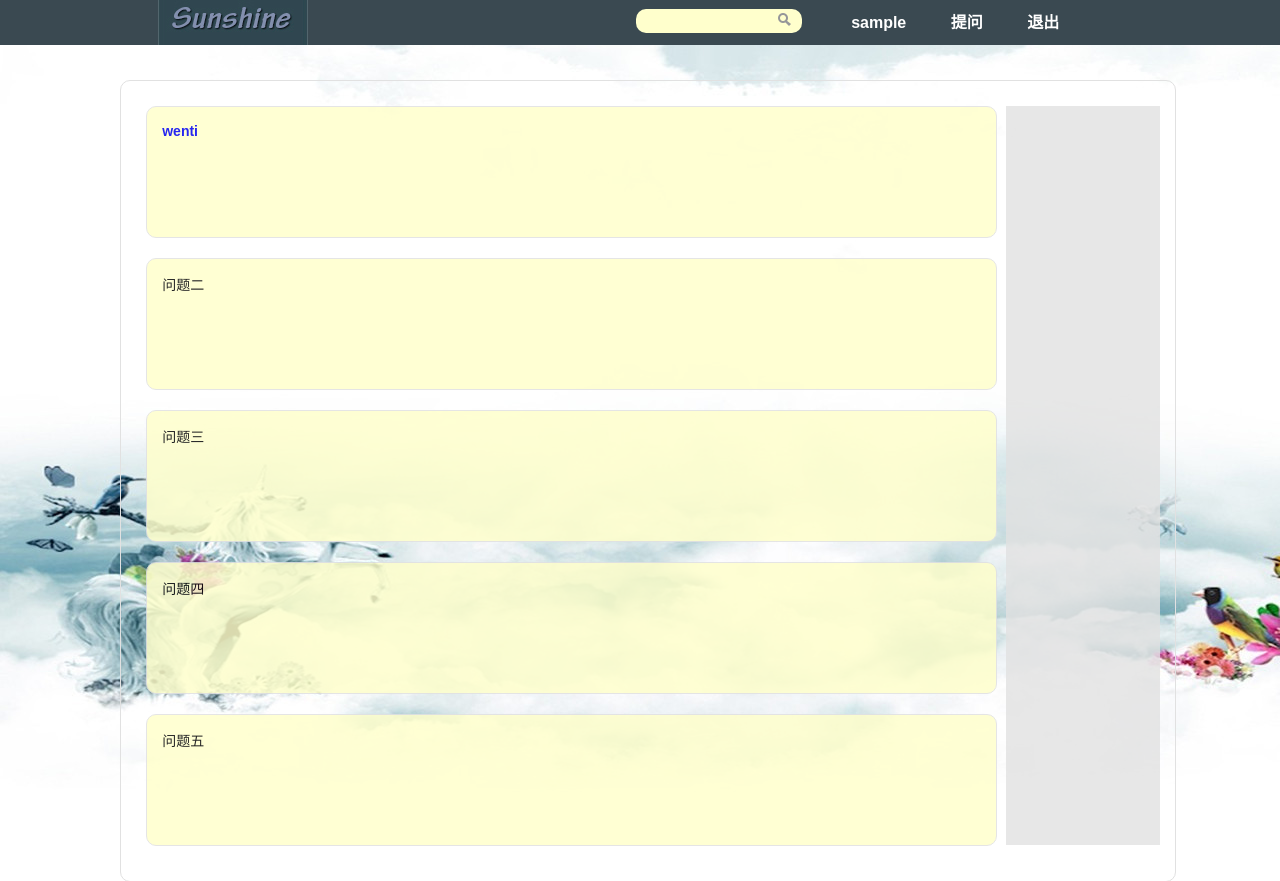
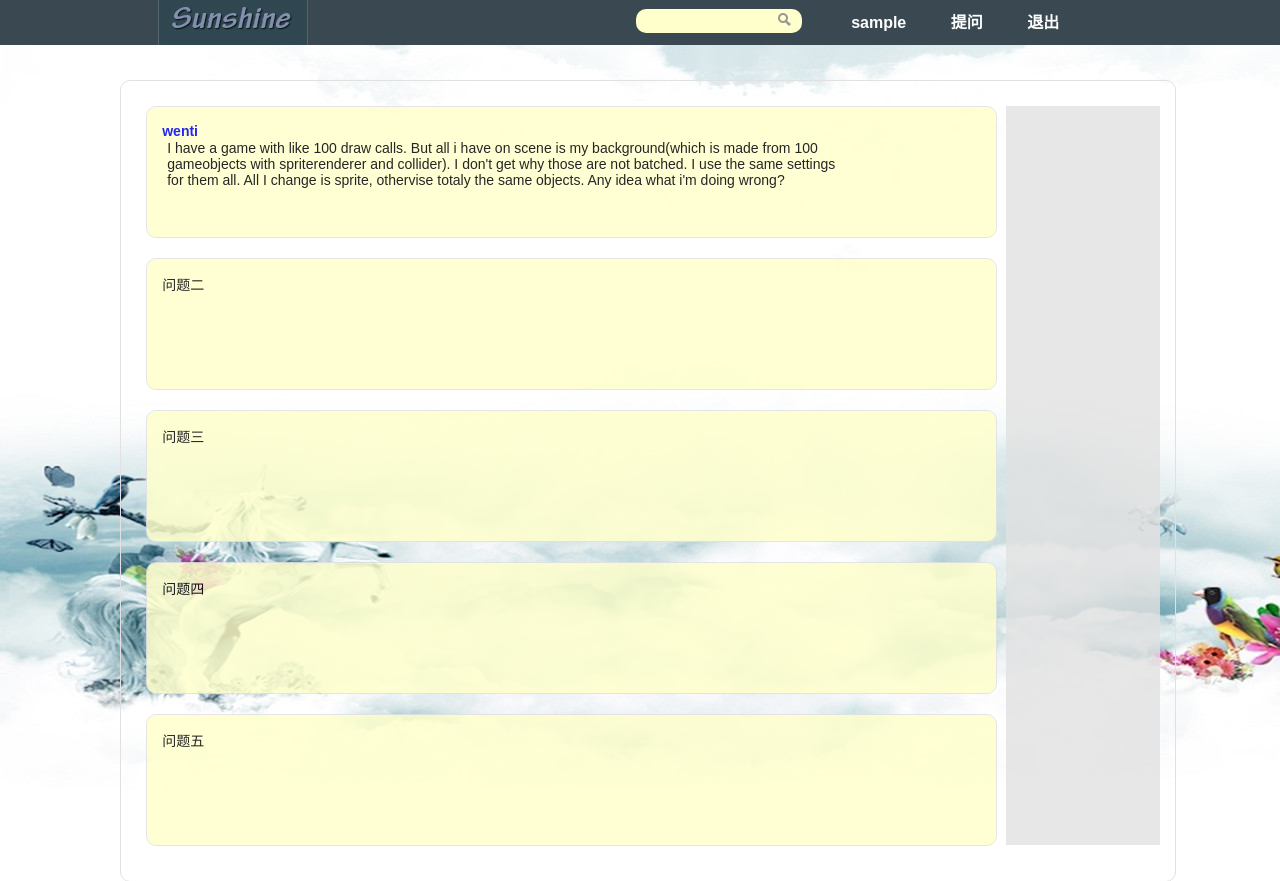
Before and after one commit to sunshinezxf/Website, a PHP site: page / in a window 1280 px wide. Shown: the top 881 px of the page. Run offline with PHP 8.4, Linux system fonts and the light colour scheme; the visitor is signed in with stand-in values (Sample User, id 1).

Commit message:
modify question

```diff
--- a/css/core.css
+++ b/css/core.css
@@ -29,7 +29,7 @@ nav {
 	height: 45px;
 }
 
-menu,ul,li,a, h3 {
+menu,ul,li,a,h3 {
 	border: 0;
 	font-size: 100%;
 	font: inherit;
@@ -207,7 +207,7 @@ div .row {
 	background-color: transparent;
 }
 
-.display  {
+.display {
 	boder-bottom: 1px solid;
 }
 
@@ -225,8 +225,16 @@ div .row {
 	cursor: pointer;
 }
 
-.question_title a:visited {
-	#4A6B83;
+.question_title a:visited { #4A6B83;
+
+}
+
+.question_content {
+	padding: 0 5px;
+	width: 750px;
+	display: table-cell;
+	vertical-align: middle;
+	height: 44px;
 }
 
 .content {
@@ -401,8 +409,8 @@ div .row {
 }
 
 .ask_question input[type=file] {
-	width: 50%;
-	margin-left: 25%;
+	width: 55%;
+	margin-left: 22%;
 	margin-top: 28%;
 }
 
--- a/index.php
+++ b/index.php
@@ -52,6 +52,14 @@ session_start ();
 					<h3>
 						<a href="#">wenti</a>
 					</h3>
+					<div class="question_content">
+						<div>I have a game with like 100 draw calls. But all i have on
+							scene is my background(which is made from 100 gameobjects with
+							spriterenderer and collider). I don't get why those are not
+							batched. I use the same settings for them all. All I change is
+							sprite, othervise totaly the same objects. Any idea what i'm
+							doing wrong?</div>
+					</div>
 				</div>
 			</div>
 			<div class="module display">问题二</div>
```
